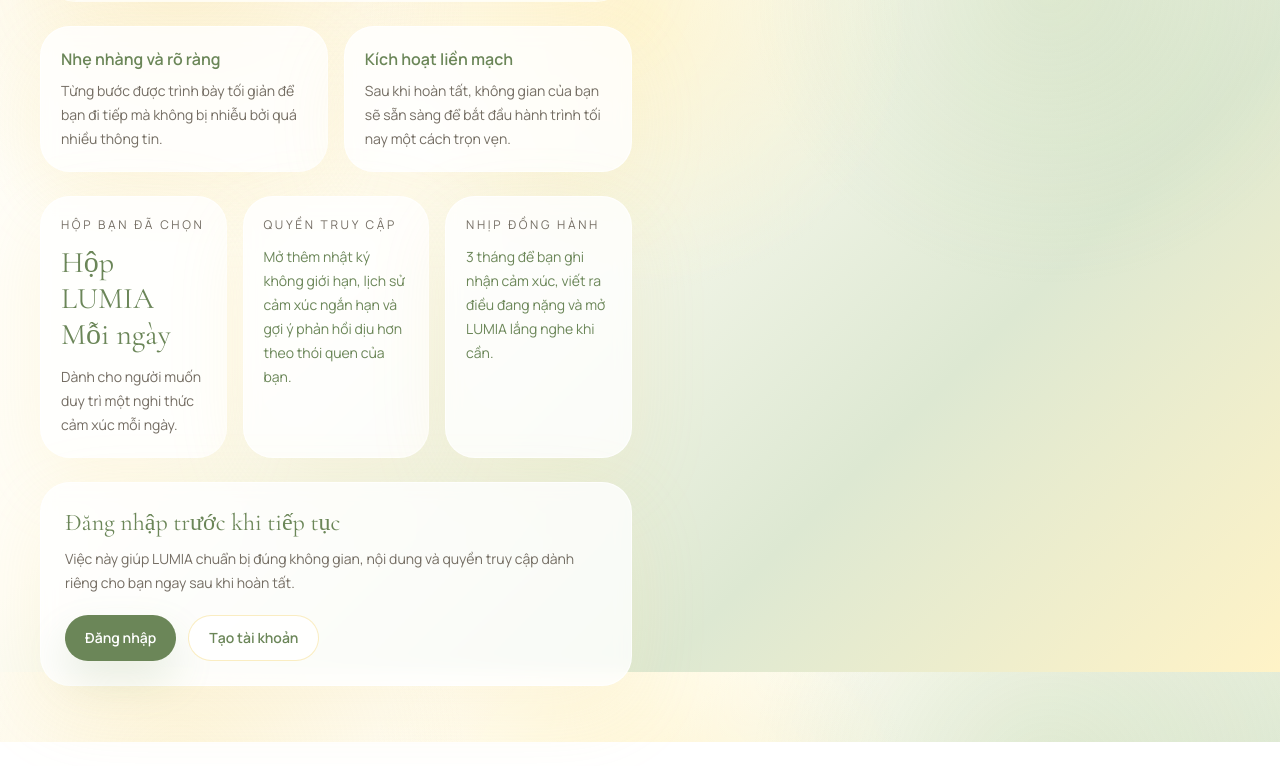
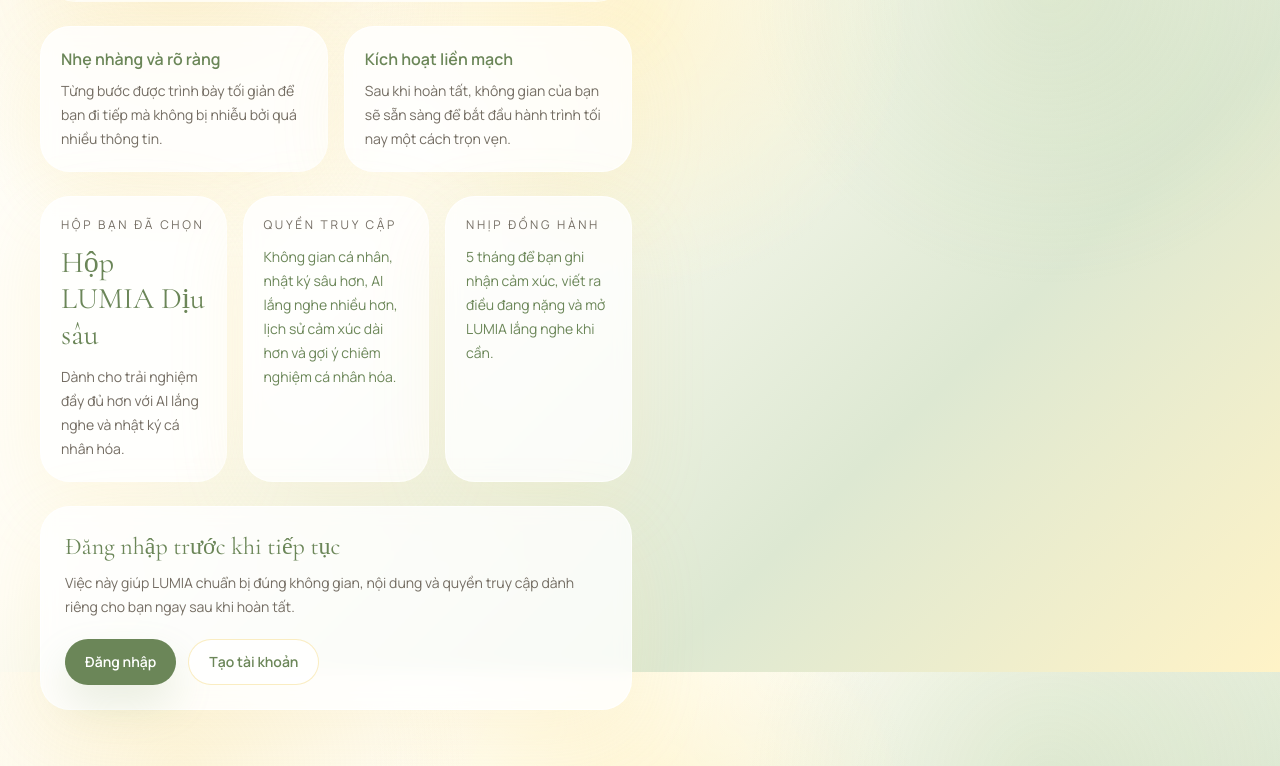
Before and after one commit to LinhPhuong14/LUMIA, a Next.js app: page /checkout in a window 1280 px wide. Shown: the part 928-1694 px from the top of the page. Before the commit the page ends 1670 px from the top, so only its background shows below. Built offline with nearby package versions, Linux system fonts and the light colour scheme; no server answers.

Commit message:
fix catalog information

```diff
--- a/src/app/boxes/[slug]/page.tsx
+++ b/src/app/boxes/[slug]/page.tsx
@@ -41,7 +41,7 @@
                 <div className="text-xs uppercase tracking-[0.24em] text-white/82">Hình ảnh sản phẩm sẽ được cập nhật</div>
                 <div className="mt-4 font-serif text-5xl leading-tight text-white">{product.name}</div>
                 <p className="mx-auto mt-4 max-w-md text-sm leading-7 text-white/82">
-                  Mình đã gỡ ảnh SVG placeholder khỏi trang chi tiết này để bạn thay bằng ảnh thật của từng box sau.
+                  Sẽ thay bằng ảnh thật của từng box sau.
                 </p>
               </div>
             </div>
--- a/src/app/boxes/page.tsx
+++ b/src/app/boxes/page.tsx
@@ -21,7 +21,7 @@
       <main className="mx-auto max-w-[1280px] px-7 py-12">
         <section className="mx-auto max-w-4xl text-center">
           <div className="font-serif text-[4.6rem] leading-[0.95] tracking-[-0.06em] text-[#2f2b25] md:text-[5.6rem]">
-            Gentle essentials
+            LUMIA's Boxes
           </div>
           <p className="mx-auto mt-4 max-w-2xl text-lg leading-8 text-[#6f6b63]">
             Chọn chiếc hộp phù hợp để bắt đầu ritual của riêng bạn, hoặc vào workspace miễn phí trước nếu bạn muốn cảm nhận nhẹ hơn.
@@ -64,7 +64,7 @@
           </section>
         )}
 
-        <section className="mt-14 grid gap-6 lg:grid-cols-2 xl:grid-cols-4">
+        <section className="mt-14 grid gap-6 lg:grid-cols-1 xl:grid-cols-3">
           {lumiaProducts.map((product, index) => (
             <ProductCard key={product.slug} product={product} featured={index === 2} />
           ))}
--- a/src/app/dashboard/boxes/page.tsx
+++ b/src/app/dashboard/boxes/page.tsx
@@ -14,7 +14,6 @@
 const tierMap: Record<string, string> = {
   free: "Dùng thử miễn phí",
   "1m": "Hộp LUMIA Khởi đầu",
-  "3m": "Hộp LUMIA Mỗi ngày",
   "5m": "Hộp LUMIA Dịu sâu",
   gift: "Hộp LUMIA Quà tặng",
 };
@@ -22,7 +21,6 @@
 const tierSlugMap: Record<string, string | null> = {
   free: null,
   "1m": "lumia-soft-box-1m",
-  "3m": "lumia-daily-box-3m",
   "5m": "lumia-deep-box-5m",
   gift: "lumia-gift-box",
 };
--- a/src/data/catalog.ts
+++ b/src/data/catalog.ts
@@ -9,7 +9,7 @@
     tagline: "Dành cho những ai muốn bắt đầu thật nhẹ.",
     description:
       "Một chiếc hộp nhỏ để bạn bắt đầu quay về với mình mà không thấy áp lực. Mọi thứ đều tối giản, mềm và đủ để bạn thử một nhịp chăm sóc mới.",
-    price: 390000,
+    price: 0,
     durationMonths: 1,
     gradient: "linear-gradient(135deg, #FFFEFA 0%, #FFFDF5 35%, #DDE8D2 70%, #FFF3C7 100%)",
     ritualFocus: "Mở ra một nhịp tối nhẹ, ít áp lực và dễ quay lại.",
@@ -26,46 +26,14 @@
     ctaLabel: "Xem hộp khởi đầu",
   },
   {
-    slug: "lumia-daily-box-3m",
+    slug: "lumia-deep-box-5m",
     tier: "3m",
-    tierLabel: "Mỗi ngày dịu hơn",
-    name: "Hộp LUMIA Mỗi ngày",
-    tagline: "Dành cho người muốn duy trì một nghi thức cảm xúc mỗi ngày.",
-    description:
-      "Chiếc hộp cho những buổi tối cần một trật tự mềm mại: ghi nhận cảm xúc, viết ra vài dòng và được gợi mở một cách tinh tế hơn.",
-    price: 890000,
-    durationMonths: 3,
-    gradient: "linear-gradient(135deg, #FFFEFA 0%, #FFFDF5 35%, #DDE8D2 70%, #FFF3C7 100%)",
-    ritualFocus: "Giữ một nhịp chăm sóc đều đặn mà không gồng ép bản thân.",
-    digitalAccess: "Mở thêm nhật ký không giới hạn, lịch sử cảm xúc ngắn hạn và gợi ý phản hồi dịu hơn theo thói quen của bạn.",
-    physicalItems: [
-      "Nến thơm",
-      "Bịt mắt ngủ",
-      "Hương thơm dịu nhẹ",
-      "Thẻ nghi thức buổi tối",
-      "Thẻ gợi mở viết ra",
-      "Mã kích hoạt LUMIA",
-    ],
-    features: [
-      "Không gian cá nhân đầy đủ",
-      "Ghi nhận cảm xúc hằng ngày",
-      "Nhật ký không giới hạn",
-      "Xả cảm xúc theo gợi mở",
-      "LUMIA lắng nghe 15 lượt mỗi ngày",
-      "Lịch sử cảm xúc 30 ngày",
-    ],
-    badge: "Được chọn nhiều",
-    ctaLabel: "Xem hộp mỗi ngày",
-  },
-  {
-    slug: "lumia-deep-box-5m",
-    tier: "5m",
     tierLabel: "Đi sâu cùng mình",
     name: "Hộp LUMIA Dịu sâu",
     tagline: "Dành cho trải nghiệm đầy đủ hơn với AI lắng nghe và nhật ký cá nhân hóa.",
     description:
       "Phiên bản sâu hơn cho những tối cần được lắng lại thật sự. Bên trong là những vật phẩm chăm sóc bản thân và quyền truy cập số rộng hơn để bạn hiểu mình theo nhịp riêng.",
-    price: 2390000,
+    price: 0,
     durationMonths: 5,
     gradient: "linear-gradient(135deg, #FFFEFA 0%, #FFFDF5 35%, #DDE8D2 70%, #FFF3C7 100%)",
     ritualFocus: "Một không gian riêng tư, sâu hơn và có nhiều lớp nâng đỡ hơn.",
@@ -98,7 +66,7 @@
     tagline: "Một món quà dịu dàng cho người bạn thương.",
     description:
       "Một phiên bản được đóng gói như một món quà tinh tế để bạn tặng cho người mình thương, vẫn đủ đẹp và riêng tư để họ mở ra đúng khi cần.",
-    price: 1290000,
+    price: 0,
     durationMonths: 1,
     gradient: "linear-gradient(135deg, #FFFEFA 0%, #FFFDF5 35%, #DDE8D2 70%, #FFF3C7 100%)",
     ritualFocus: "Đẹp, mềm và đủ tinh tế để nói thay một sự quan tâm.",
```
